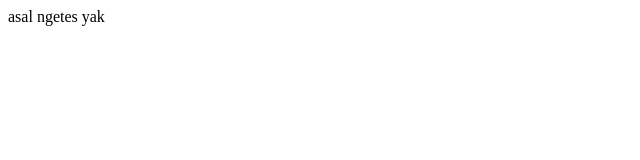
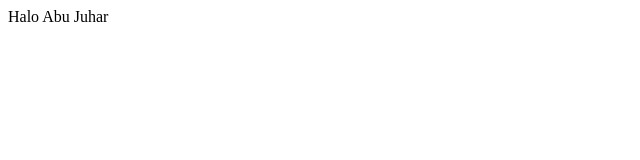
Before and after one commit to RabGlyn/rabglyn.github.io, a plain HTML site: page index.html in a window 1280 px wide. Shown: the full height of the page, 0-640 px from the left. Drawn offline with Linux system fonts and the light colour scheme.

Commit message:
create html

```diff
--- a/index.html
+++ b/index.html
@@ -7,6 +7,6 @@
     <title>Document</title>
 </head>
 <body>
-    asal ngetes yak
+    Halo Abu Juhar
 </body>
 </html>
```
